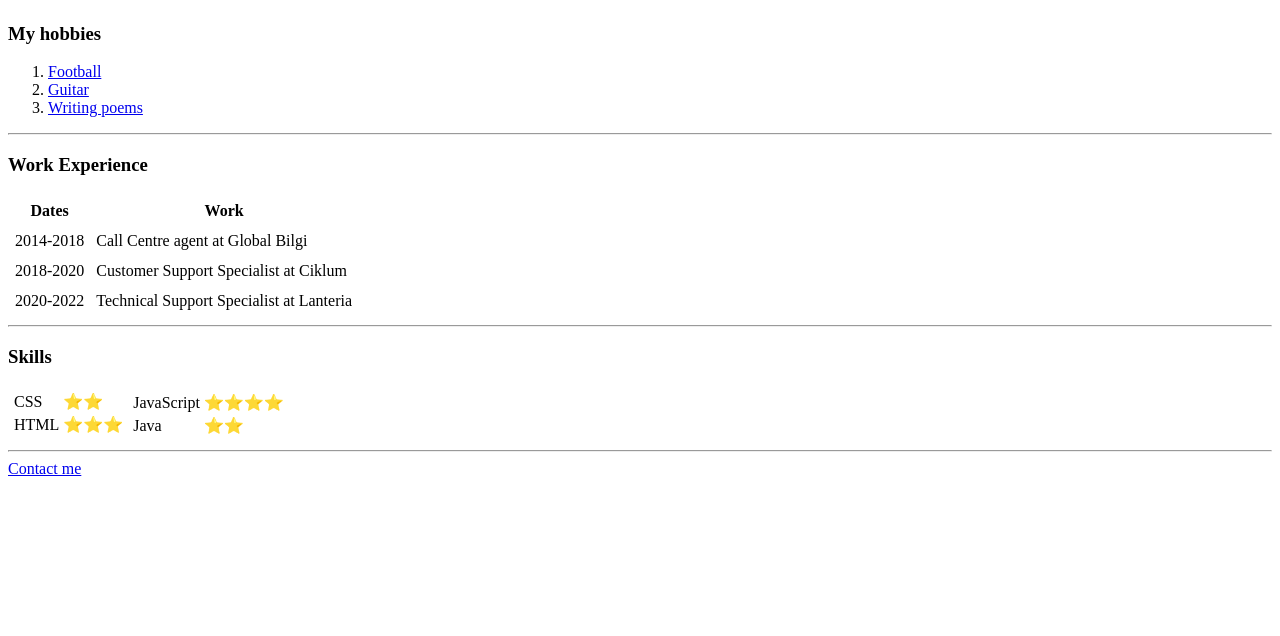
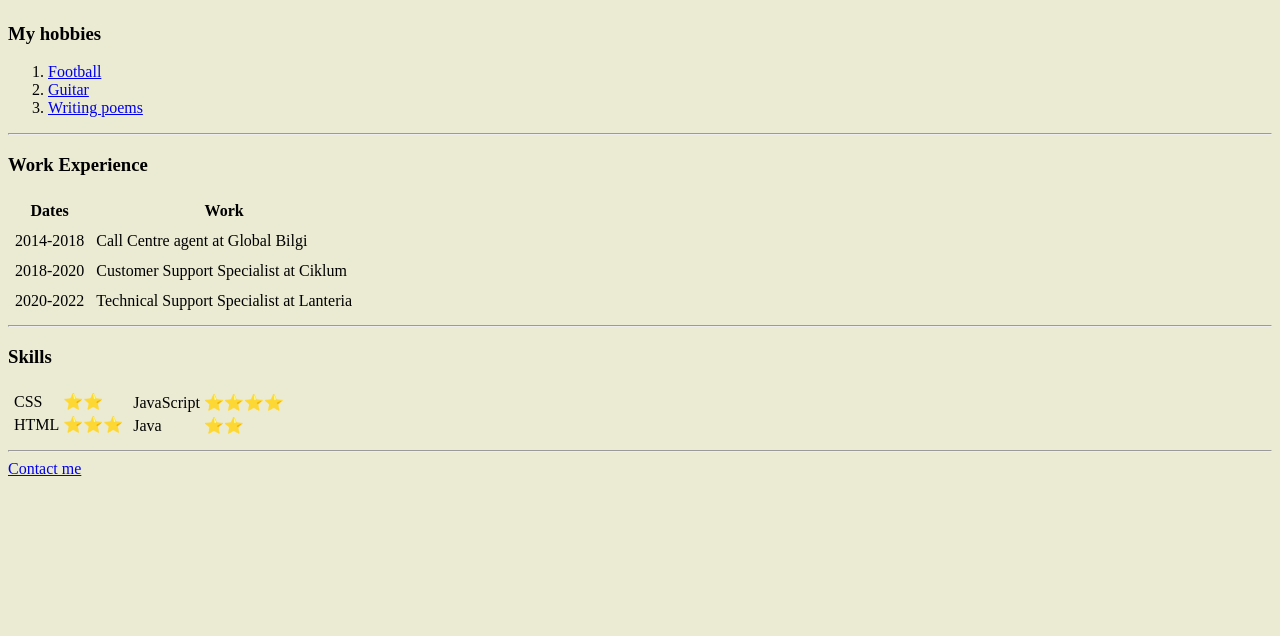
Before and after one commit to DNarizhnyi/cv, a plain HTML site: page index.html in a window 1280 px wide. Shown: the part 164-800 px from the top of the page. Drawn offline with Linux system fonts and the light colour scheme.

Commit message:
Changes 1

```diff
--- a/index.html
+++ b/index.html
@@ -6,7 +6,7 @@
   <title>Dmytro`s Personal Site </title>
 </head>
 
-<body>
+<body style="background-color: #EBEBD3">
 
   <table>
     <td> <img src="images/Dmytro_Profile.jpg" alt="Profile picture" width="150px" height="150px"></td>
```
Also changed, not shown: contact_me.html (+1 -1 lines).
